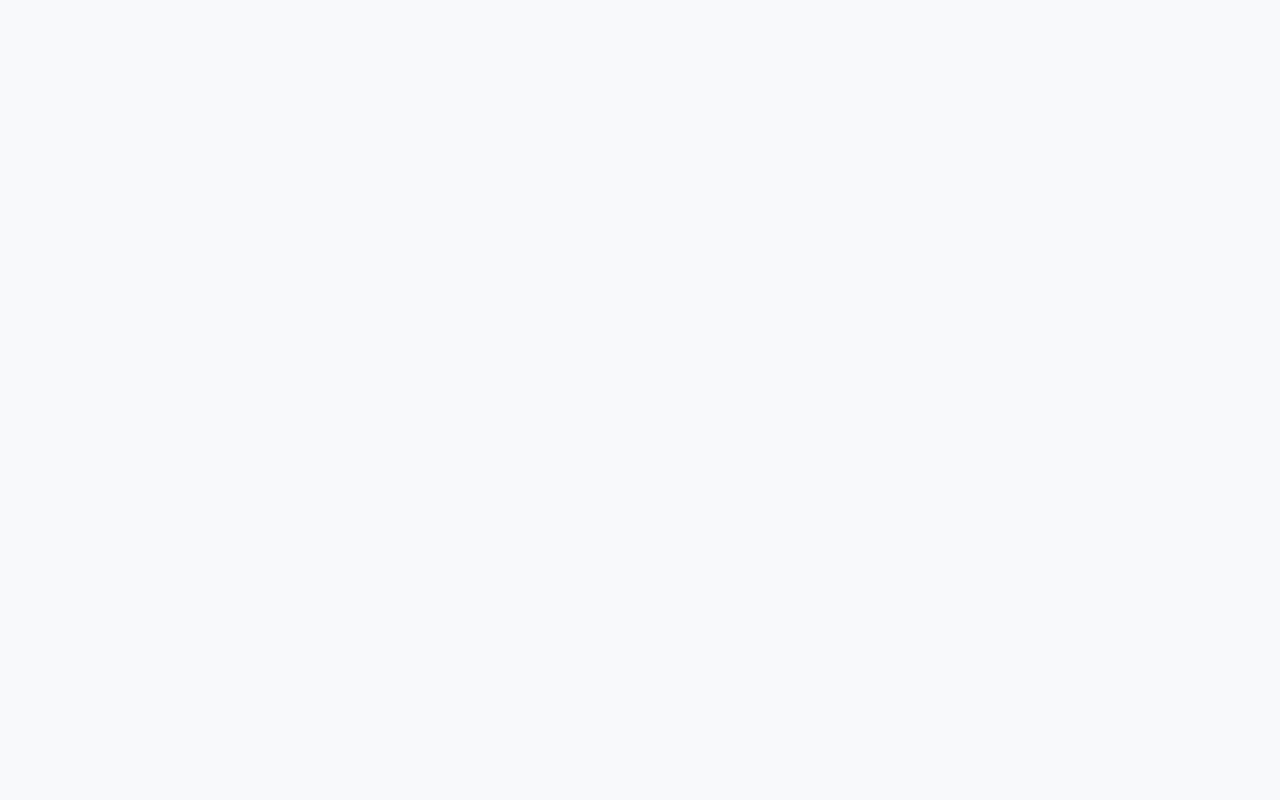
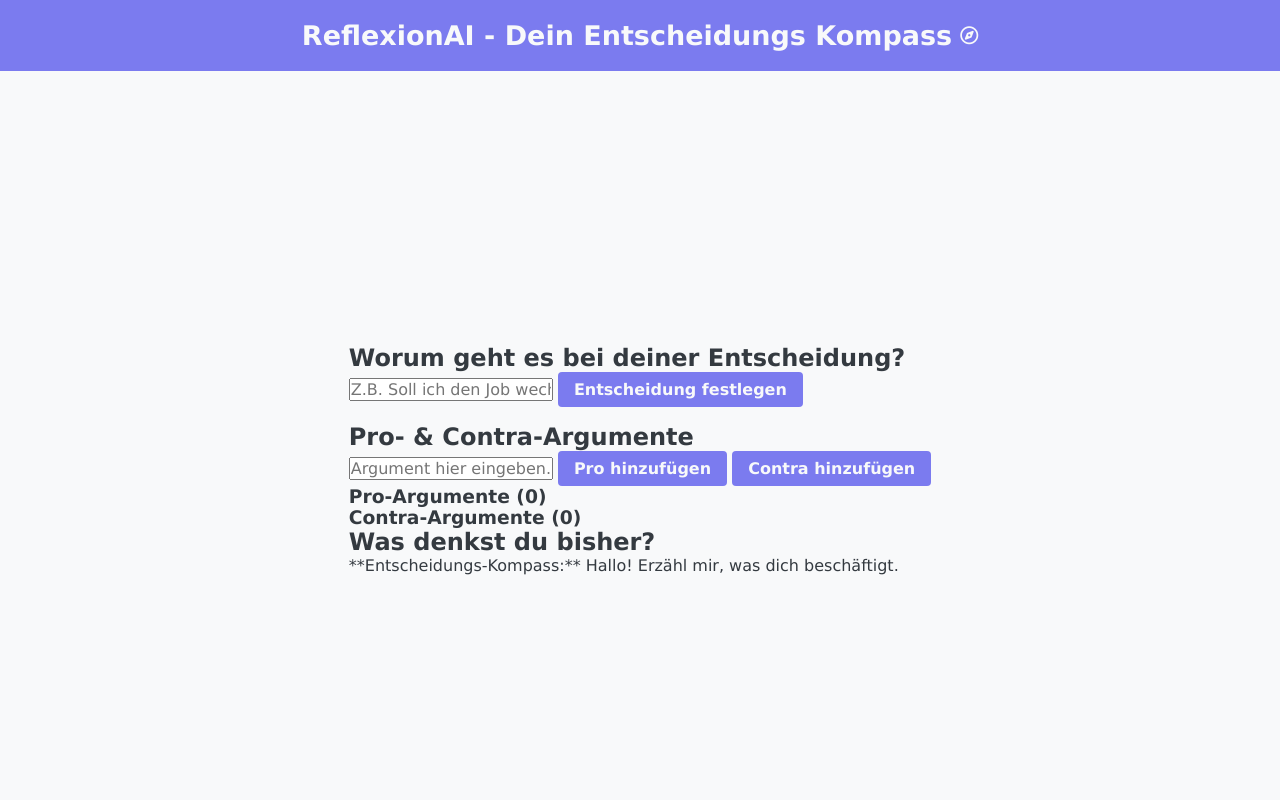
Before and after one commit to remote-webcreation/ReflexionAI, a website: page index.html in a window 1280 px wide. Drawn offline with Linux system fonts and the light colour scheme.

Commit message:
added html structure and content

```diff
--- a/index.html
+++ b/index.html
@@ -8,6 +8,53 @@
 </head>
 <body>
 
+    <header>
+        <h1>ReflexionAI -
+            <span>Dein Entscheidungs Kompass</span>
+        </h1>
+        <i class="fa-regular fa-compass"></i>
+    </header>
+
+    <main>
+        <div class="container">
+
+        <div class="section">
+            <h2>Worum geht es bei deiner Entscheidung?</h2>
+            <input type="text" id="decisionInput" placeholder="Z.B. Soll ich den Job wechseln?" aria-label="Deine Entscheidung">
+            <button id="setDecisionBtn">Entscheidung festlegen</button>
+            <p id="currentDecision" class="decision-display"></p>
+        </div>
+
+        <div class="argument-input-section section">
+            <h2>Pro- & Contra-Argumente</h2>
+            <input type="text" id="argumentText" placeholder="Argument hier eingeben..." aria-label="Argument">
+            <button id="addProBtn" class="pro-btn">Pro hinzufügen</button>
+            <button id="addContraBtn" class="contra-btn">Contra hinzufügen</button>
+        </div>
+
+        <div class="lists-container section">
+            <div class="list-column pro-list-column">
+                <h3>Pro-Argumente (<span id="proCount">0</span>)</h3>
+                <ul id="proList" class="argument-list">
+                    </ul>
+            </div>
+            <div class="list-column contra-list-column">
+                <h3>Contra-Argumente (<span id="contraCount">0</span>)</h3>
+                <ul id="contraList" class="argument-list">
+                    </ul>
+            </div>
+        </div>
+
+        <div class="section feedback-section">
+            <h2>Was denkst du bisher?</h2>
+            <div id="agentChat" class="chat-window">
+                <p class="agent-message">**Entscheidungs-Kompass:** Hallo! Erzähl mir, was dich beschäftigt.</p>
+            </div>
+        </div>
+    </div>
+    </main>
+
+    <script src="https://kit.fontawesome.com/3c5c346bdf.js" crossorigin="anonymous"></script>
     <script src="./script.js"></script>
 </body>
 </html>
--- a/style.css
+++ b/style.css
@@ -34,4 +34,73 @@ body {
     background-color: var(--light-color);
     color: var(--dark-color);
     text-rendering: optimizeLegibility;
+    gap: 4rem;
+    a {
+      text-decoration: none;
+      color: var(--light-color);
+      cursor: pointer;
+    }
+    p {
+      margin-bottom: 1em;
+    }
+    ul, ol {
+        list-style: none;
+        padding-left: 0;
+    }
+    input, button, select, textarea {
+      font-family: inherit;
+      font-size: inherit;
+    }
+    button {
+        cursor: pointer;
+        background-color: var(--primary-color);
+        color: var(--light-color);
+        border: none;
+        padding: 0.5rem 1rem;
+        border-radius: 0.25rem;
+        font-size: 1em;
+        font-weight: bold;
+        transition: background-color 0.3s ease;
+        &:hover {
+            background-color: rgb(112, 112, 220);
+        }
+        &:focus {
+            outline: none;
+            box-shadow: 0 0 0 3px rgba(123, 123, 239, 0.5);
+        }
+        &:disabled {
+            background-color: var(--secondary-color);
+            cursor: not-allowed;
+        }
+    }
 }
+
+header {
+    width: 100%;
+    height: fit-content;
+    display: flex;
+    align-items: center;
+    justify-content: center;
+    background-color: var(--primary-color);
+    color: var(--light-color);
+    font-size: var(--font-size-large);
+    padding: 1.25rem;
+    h1 {
+        font-size: 1.5em;
+        font-weight: 700;
+        margin: 0;
+    }
+    i {
+        margin-left: .5rem;
+    }
+}
+
+main {
+    display: flex;
+    flex-direction: column;
+    align-items: center;
+    justify-content: center;
+    width: 100%;
+    height: 100%;
+    padding: 3rem;
+}
```
